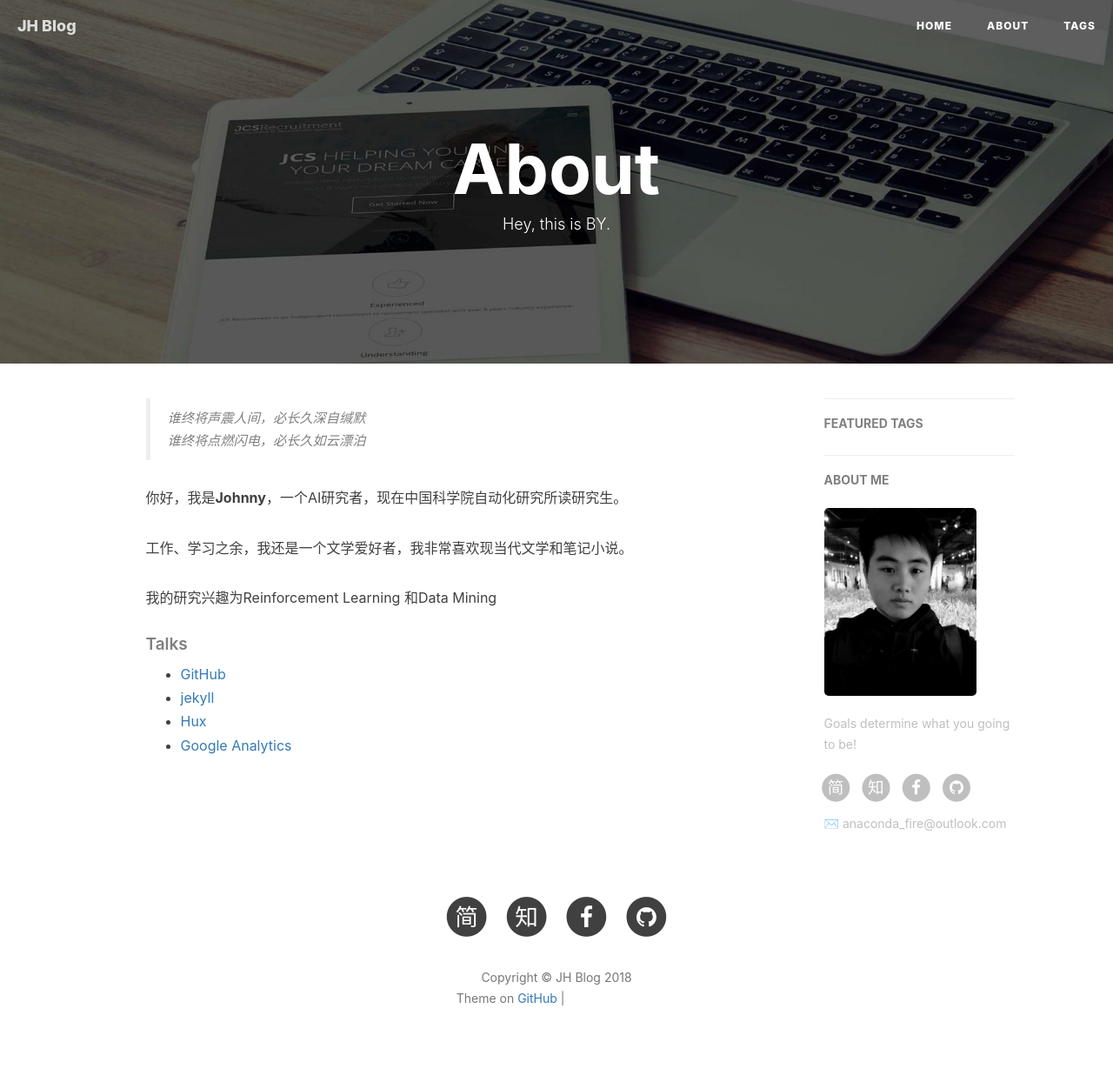
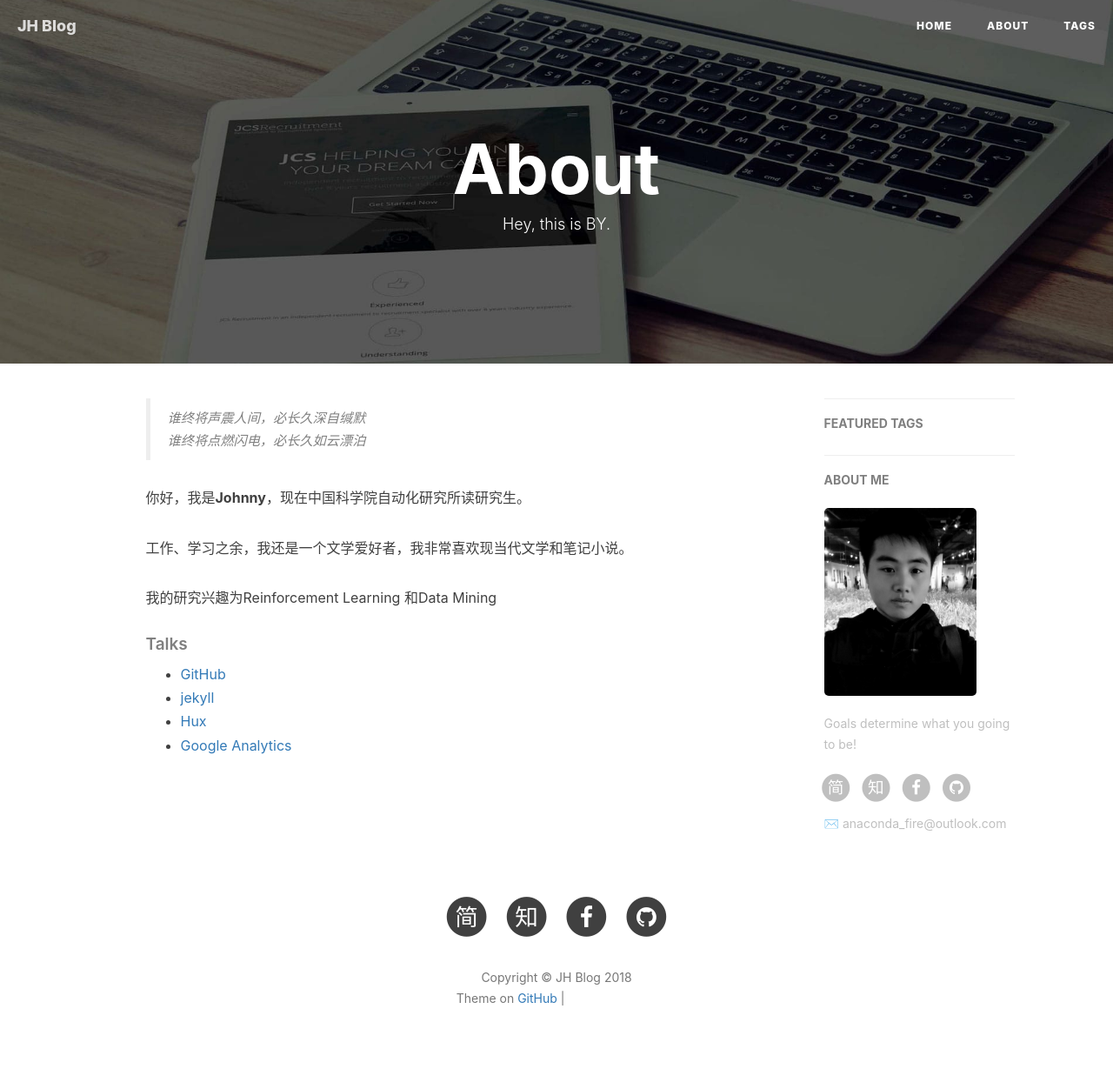
Before and after one commit to sweetice/previous_blog, a Jekyll site: the page built from about.html, in a window 1280 px wide. Shown: the whole page at 87% size. Built offline with Jekyll 4.4.1, drawn with Linux system fonts in a browser that asks for light colours; nearby versions of some CDN libraries; comment, search, counter and statistics services are not loaded; grey boxes are pictures that could not be loaded.

Commit message:
Update about.html

```diff
--- a/about.html
+++ b/about.html
@@ -18,7 +18,7 @@
     <blockquote><p>谁终将声震人间，必长久深自缄默<br>
     谁终将点燃闪电，必长久如云漂泊</p></blockquote>
 
-    <p>你好，我是<strong>Johnny</strong>，一个AI研究者，现在中国科学院自动化研究所读研究生。</p>
+    <p>你好，我是<strong>Johnny</strong>，现在中国科学院自动化研究所读研究生。</p>
 
     <p>工作、学习之余，我还是一个文学爱好者，我非常喜欢现当代文学和笔记小说。</p>
 
```
